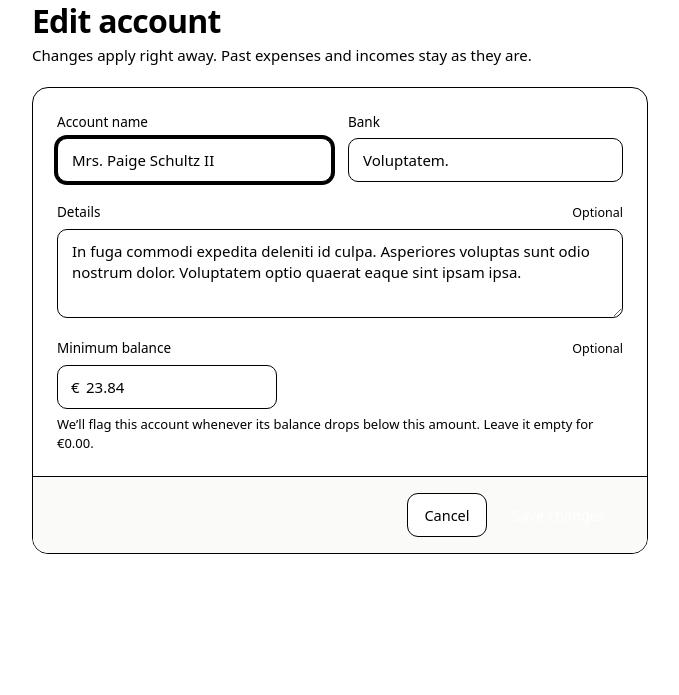
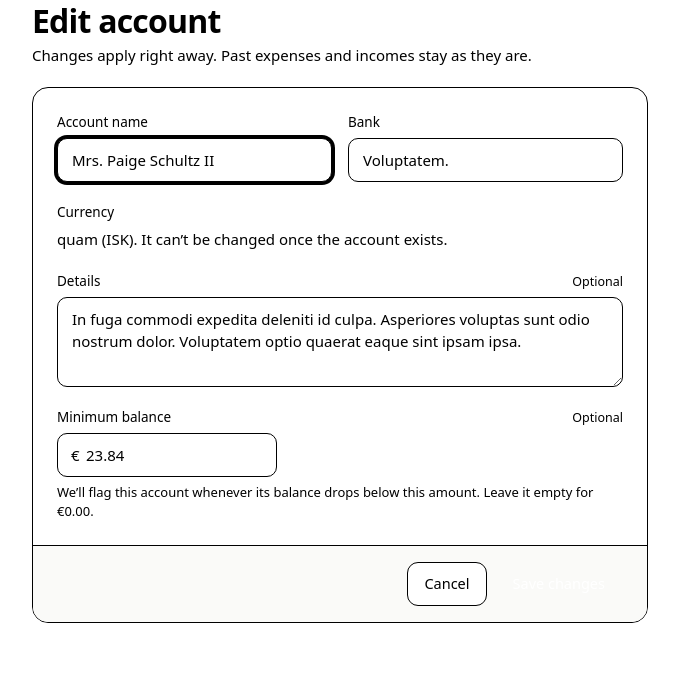
Before and after one commit to Dava2310/Expense-Tracker, a Laravel app: page /accounts/1/edit in a window 1280 px wide. Shown: the part 210-905 px from the top of the page, without its empty margins (300-979 px from the left). Before the commit the page ends 764 px from the top, so only its background shows below. Run offline with Laravel 12, Linux system fonts and the light colour scheme; a user stored in the database is signed in; data comes from the database, SQL or seed files in the repository; some libraries are stand-ins or nearby versions; some web fonts are replaced.

Commit message:
feat(accounts): let the user choose the currency of a new account
Accounts now belong to one of the user's currencies. The create form requires one, and the edit form shows it read-only since changing it would reinterpret the balance.

```diff
--- a/app/Http/Controllers/Userzone/AccountController.php
+++ b/app/Http/Controllers/Userzone/AccountController.php
@@ -21,18 +21,21 @@ class AccountController extends Controller
     public function index(Request $request): View
     {
         return view('userzone.accounts.index', [
-            'accounts' => $request->user()->accounts()->latest()->get(),
+            'accounts' => $request->user()->accounts()->with('currency')->latest()->get(),
         ]);
     }
 
     /***
      * Renders the form to create a new account
      *
+     * @param Request $request
      * @return View
      */
-    public function create(): View
+    public function create(Request $request): View
     {
-        return view('userzone.accounts.create');
+        return view('userzone.accounts.create', [
+            'currencies' => $request->user()->currencies()->orderBy('name')->get(),
+        ]);
     }
 
     /***
@@ -62,7 +65,7 @@ class AccountController extends Controller
         $this->ensureOwnedBy($request, $account);
 
         return view('userzone.accounts.show', [
-            'account' => $account,
+            'account' => $account->load('currency'),
             'activity' => $account->recentActivity(),
             'monthIncome' => $account->monthTotal('incomes'),
             'monthExpenses' => $account->monthTotal('expenses'),
@@ -81,7 +84,7 @@ class AccountController extends Controller
     {
         $this->ensureOwnedBy($request, $account);
 
-        return view('userzone.accounts.edit', ['account' => $account]);
+        return view('userzone.accounts.edit', ['account' => $account->load('currency')]);
     }
 
     /***
--- a/app/Http/Requests/StoreAccountRequest.php
+++ b/app/Http/Requests/StoreAccountRequest.php
@@ -4,6 +4,7 @@ namespace App\Http\Requests;
 
 use Illuminate\Contracts\Validation\ValidationRule;
 use Illuminate\Foundation\Http\FormRequest;
+use Illuminate\Validation\Rule;
 
 class StoreAccountRequest extends FormRequest
 {
@@ -26,6 +27,7 @@ class StoreAccountRequest extends FormRequest
             'name' => ['required', 'string', 'max:255'],
             'bank' => ['required', 'string', 'max:255'],
             'details' => ['nullable', 'string', 'max:255'],
+            'currency_id' => ['required', Rule::exists('currencies', 'id')->where('user_id', $this->user()->id)],
             'min_balance' => ['nullable', 'numeric', 'min:0', 'decimal:0,2', 'max:999999.99'],
         ];
     }
--- a/app/Models/Account.php
+++ b/app/Models/Account.php
@@ -11,6 +11,7 @@ use Illuminate\Database\Eloquent\Relations\BelongsTo;
 use Illuminate\Database\Eloquent\Relations\HasMany;
 use Illuminate\Database\Eloquent\SoftDeletes;
 use Illuminate\Support\Collection;
+use Illuminate\Support\Number;
 
 class Account extends Model
 {
@@ -21,6 +22,7 @@ class Account extends Model
         'name',
         'bank',
         'details',
+        'currency_id',
         'balance',
         'min_balance',
     ];
@@ -63,6 +65,14 @@ class Account extends Model
             'balance' => 'decimal:2',
             'min_balance' => 'decimal:2',
         ];
+    }
+
+    /**
+     * Formats an amount with the symbol of the currency this account is held in.
+     */
+    public function formatMoney(string|float $amount): string
+    {
+        return $this->currency->symbol.Number::format((float) $amount, 2, locale: 'en');
     }
 
     /**
--- a/resources/views/components/saldo/account-form.blade.php
+++ b/resources/views/components/saldo/account-form.blade.php
@@ -1,4 +1,4 @@
-@props(['action', 'cta', 'account' => null])
+@props(['action', 'cta', 'account' => null, 'currencies' => collect()])
 
 <form method="POST" action="{{ $action }}" class="overflow-hidden rounded-2xl border border-saldo-line bg-white">
     @csrf
@@ -11,6 +11,24 @@
             <x-saldo.field label="Account name" name="name" :value="$account?->name" placeholder="e.g. Everyday" required autofocus />
             <x-saldo.field label="Bank" name="bank" :value="$account?->bank" placeholder="e.g. Harbor Bank or Cash" required />
         </div>
+
+        @if ($account)
+            <div class="flex flex-col gap-1.5">
+                <span class="text-[13.5px] font-medium">Currency</span>
+                <p class="text-[15px] text-saldo-muted">{{ $account->currency->name }} ({{ $account->currency->symbol }}). It can’t be changed once the account exists.</p>
+            </div>
+        @elseif ($currencies->isEmpty())
+            <p class="rounded-xl bg-saldo-canvas px-3.5 py-3 text-[13.5px] leading-normal text-saldo-muted">
+                You need a currency before opening an account. <a href="{{ route('currencies.create') }}" class="font-medium text-saldo-ink underline">Create one</a>.
+            </p>
+        @else
+            <x-saldo.select label="Currency" name="currency_id" required>
+                <option value="" disabled @selected(! old('currency_id'))>Choose a currency</option>
+                @foreach ($currencies as $currency)
+                    <option value="{{ $currency->id }}" @selected((string) old('currency_id') === (string) $currency->id)>{{ $currency->name }} ({{ $currency->symbol }})</option>
+                @endforeach
+            </x-saldo.select>
+        @endif
 
         <x-saldo.field label="Details" name="details" type="textarea" :value="$account?->details" optional placeholder="What it’s for, card ending, anything useful" />
 
--- a/resources/views/userzone/accounts/create.blade.php
+++ b/resources/views/userzone/accounts/create.blade.php
@@ -6,6 +6,6 @@
             <x-slot:subtitle>A bank account, a savings pot or the cash in your wallet.</x-slot:subtitle>
         </x-saldo.page-header>
 
-        <x-saldo.account-form :action="route('accounts.store')" cta="Create account" />
+        <x-saldo.account-form :action="route('accounts.store')" :currencies="$currencies" cta="Create account" />
     </div>
 </x-app-layout>
```
